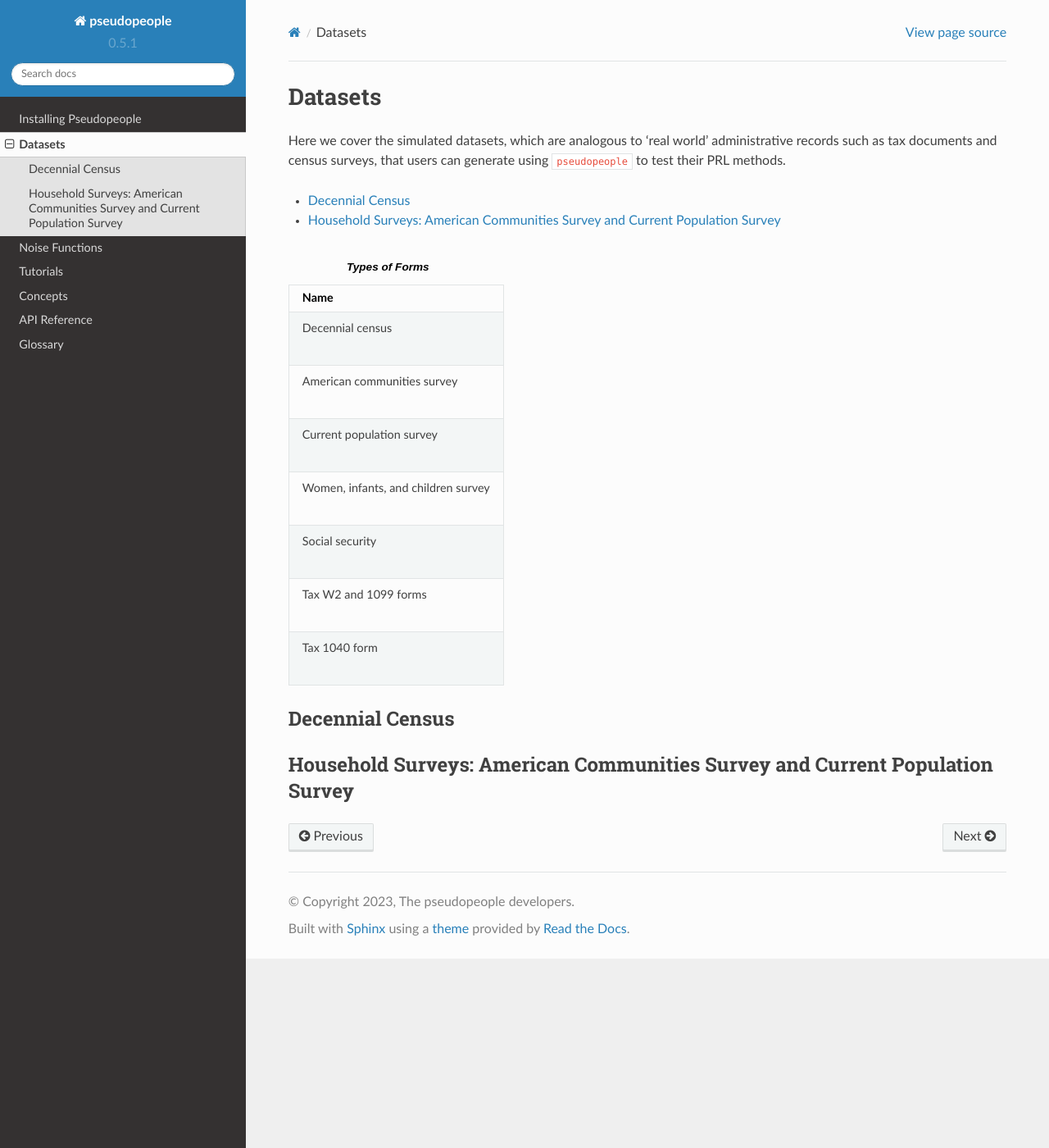
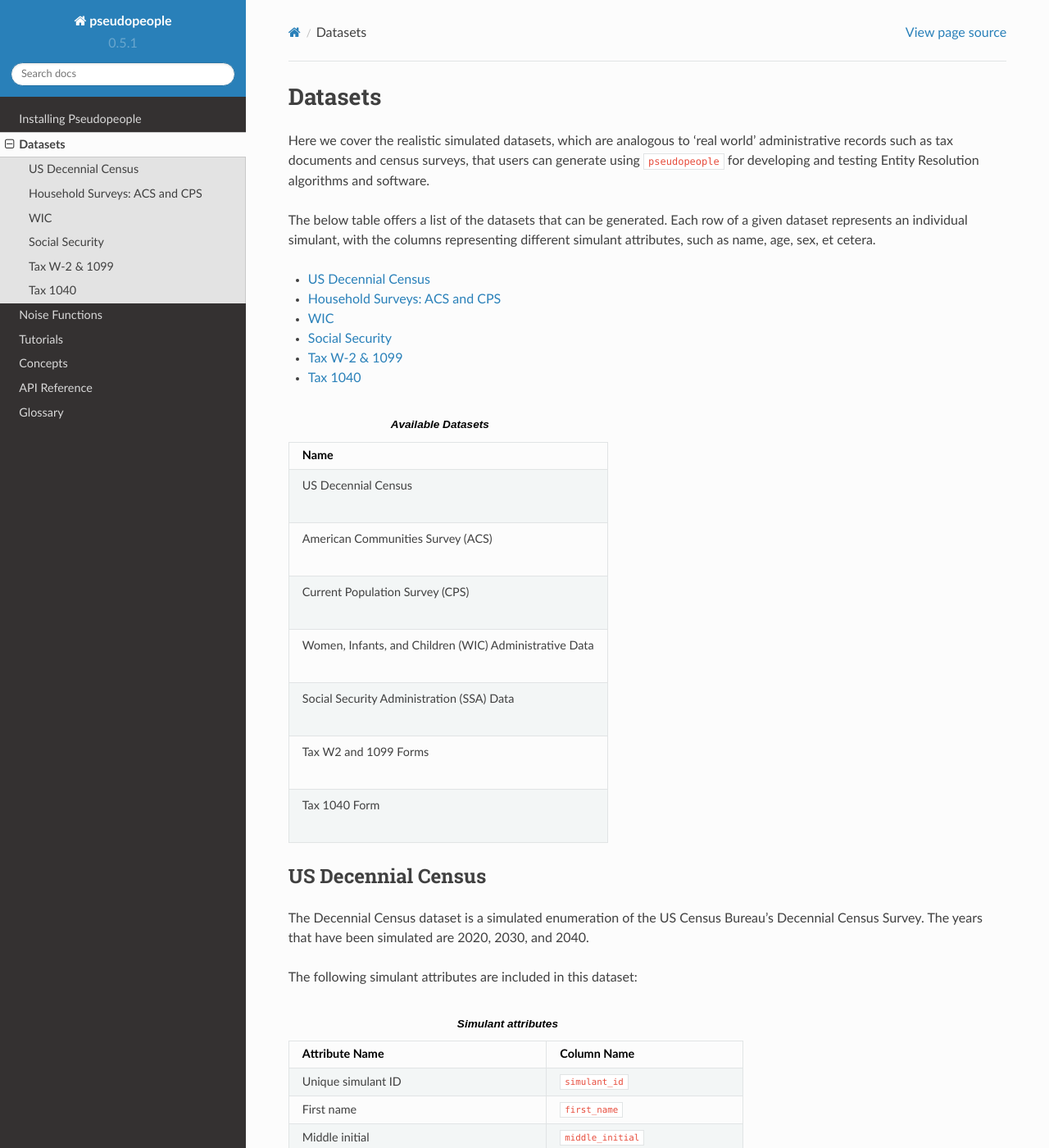
Before and after one commit to ihmeuw/pseudopeople, a Sphinx documentation site: the page built from docs/source/datasets/index.rst, in a window 1280 px wide and 1400 px high. Shown: the whole window at 82% size. Built offline with Sphinx 7.4.7 and the Read the Docs theme 2.0.0, drawn with Linux system fonts in a browser that asks for light colours; some of the changed text lies outside the part shown.

Commit message:
Add to the dataset documentation and create outline for rest of page (#77)
* adding census dataset description and outline

* Add attribute and column names to household survey docs (#79)

* add household survey dataset descriptions

* edit household survey description

---------

Co-authored-by: Alix Pletcher <pletale@ihme.washington.edu>

* Update docs/source/datasets/index.rst

Co-authored-by: Nathaniel Blair-Stahn <ndbs@uw.edu>

* Update docs/source/datasets/index.rst

Co-authored-by: Nathaniel Blair-Stahn <ndbs@uw.edu>

---------

Co-authored-by: Alix Pletcher <pletale@ihme.washington.edu>
Co-authored-by: Nathaniel Blair-Stahn <ndbs@uw.edu>

```diff
--- a/docs/source/datasets/index.rst
+++ b/docs/source/datasets/index.rst
@@ -3,7 +3,13 @@
 ========
 Datasets
 ========
-Here we cover the simulated datasets, which are analogous to 'real world' administrative records such as tax documents and census surveys, that users can generate using :code:`pseudopeople` to test their PRL methods.
+Here we cover the realistic simulated datasets, which are analogous to 'real world' administrative records such as tax documents
+and census surveys, that users can generate using :code:`pseudopeople` for developing and testing Entity Resolution algorithms
+and software.
+
+The below table offers a list of the datasets that can be generated. Each row of a given dataset represents
+an individual simulant, with the columns representing different simulant attributes, such as name, age, sex, et cetera.
+
 
 .. contents::
    :depth: 2
@@ -11,22 +17,117 @@
    :backlinks: none
 
 
-.. list-table:: **Types of Forms**
+.. list-table:: **Available Datasets**
    :header-rows: 1
    :widths: 20
 
    * - Name
-   * - | Decennial census
-   * - | American communities survey
-   * - | Current population survey
-   * - | Women, infants, and children survey
-   * - | Social security
-   * - | Tax W2 and 1099 forms
-   * - | Tax 1040 form
-
-Decennial Census
-----------------
+   * - | US Decennial Census
+   * - | American Communities Survey (ACS)
+   * - | Current Population Survey (CPS)
+   * - | Women, Infants, and Children (WIC) Administrative Data
+   * - | Social Security Administration (SSA) Data
+   * - | Tax W2 and 1099 Forms
+   * - | Tax 1040 Form
 
 
-Household Surveys: American Communities Survey and Current Population Survey
-----------------------------------------------------------------------------
+US Decennial Census
+-------------------
+The Decennial Census dataset is a simulated enumeration of the US Census Bureau's Decennial Census Survey. The years
+that have been simulated are 2020, 2030, and 2040.
+
+The following simulant attributes are included in this dataset:
+
+.. list-table:: **Simulant attributes**
+   :header-rows: 1
+
+   * - Attribute Name
+     - Column Name
+   * - Unique simulant ID
+     - :code:`simulant_id`
+   * - First name
+     - :code:`first_name`
+   * - Middle initial
+     - :code:`middle_initial`
+   * - Last name
+     - :code:`last_name`
+   * - Age
+     - :code:`age`
+   * - Date of birth
+     - :code:`date_of_birth`
+   * - Physical address street number
+     - :code:`street_number`
+   * - Physical address street name
+     - :code:`street_name`
+   * - Physical address unit
+     - :code:`unit_number`
+   * - Physical address city
+     - :code:`city`
+   * - Physical address state
+     - :code:`state`
+   * - Physical address ZIP code
+     - :code:`zipcode`
+   * - Relationship to person 1 (head of household)
+     - :code:`relationship_to_household_head`
+   * - Sex (binary; 'male' or 'female')
+     - :code:`sex`
+   * - Race/ethnicity
+     - :code:`race_ethnicity`
+
+Household Surveys: ACS and CPS
+------------------------------
+There are two simulated household survey datasets that can be used: the American
+Communities Survey (ACS) and the Current Population Survey (CPS).
+
+.. list-table:: **Simulant attributes**
+   :header-rows: 1
+
+   * - Attribute Name
+     - Column Name
+   * - Unique simulant ID
+     -
+   * - Household ID
+     -
+   * - First name
+     - :code:`first_name`
+   * - Middle initial
+     - :code:`middle_initial`
+   * - Last name
+     - :code:`last_name`
+   * - Age
+     - :code:`age`
+   * - Date of birth
+     - :code:`date_of_birth`
+   * - Physical address street number
+     - :code:`street_number`
+   * - Physical address street name
+     - :code:`street_name`
+   * - Physical address unit
+     - :code:`unit_number`
+   * - Physical address city
+     - :code:`city`
+   * - Physical address state
+     - :code:`state`
+   * - Physical address ZIP code
+     - :code:`zipcode`
+   * - Relationship to person 1 (head of household)
+     - :code:`relationship_to_household_head`
+   * - Sex (binary; 'male' or 'female')
+     - :code:`sex`
+   * - Race/ethnicity
+     - :code:`race_ethnicity`
+
+WIC
+---
+
+
+Social Security
+---------------
+
+
+Tax W-2 & 1099
+--------------
+
+
+Tax 1040
+--------
```
